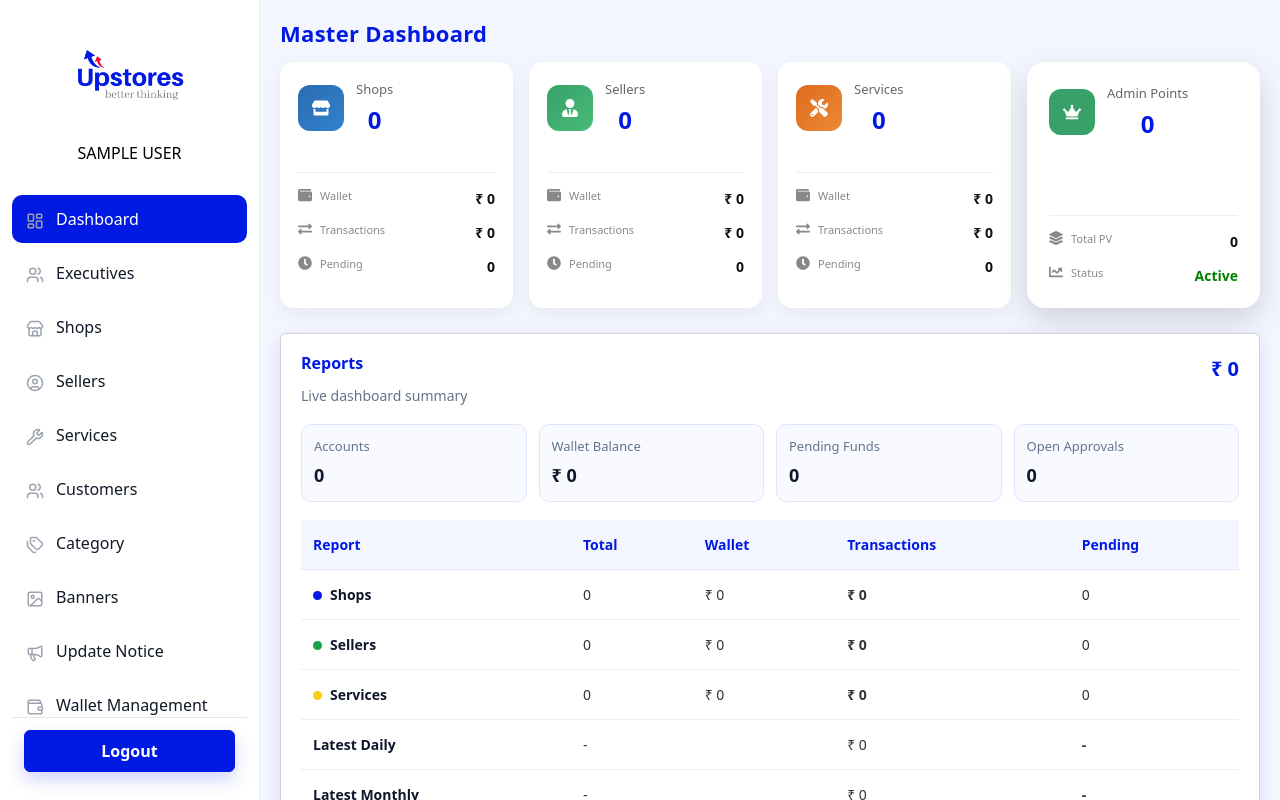
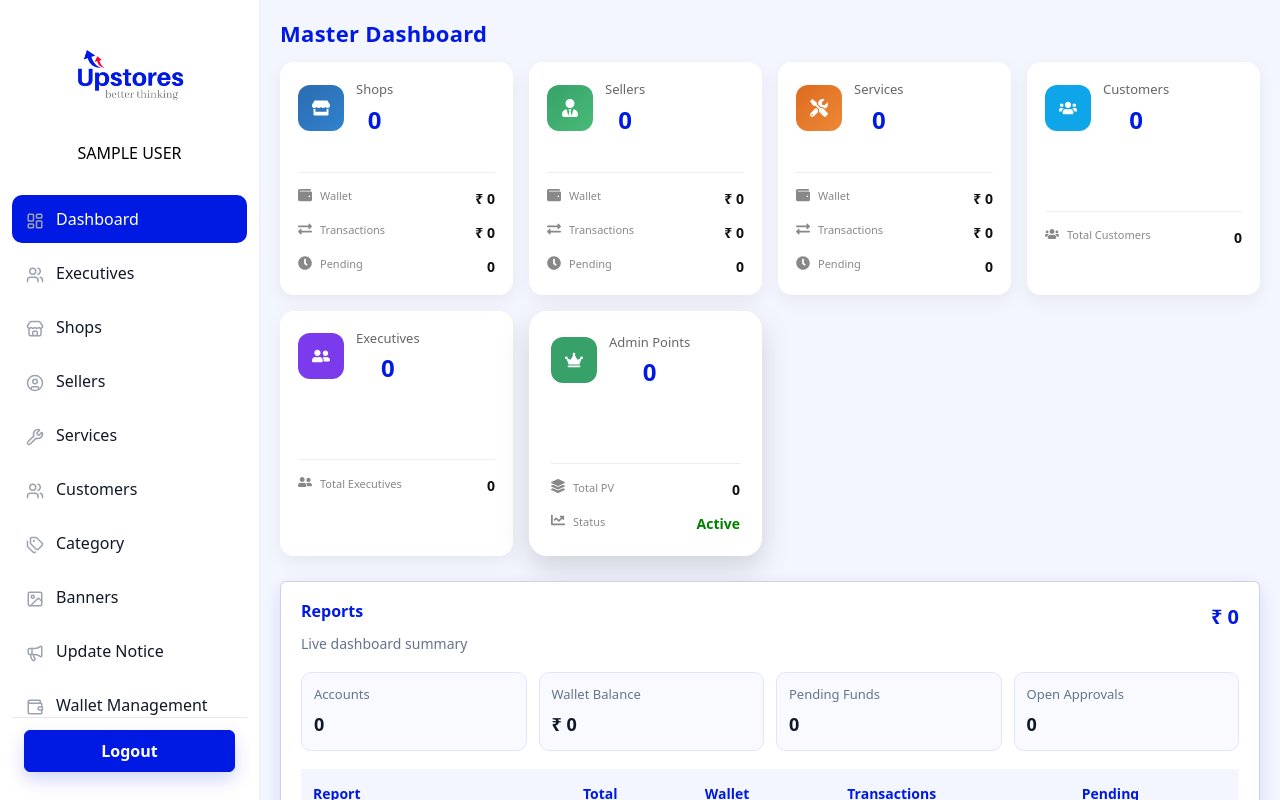
Before and after one commit to rahulphrahul/Upstores, a React (Create React App) app: page /dashboard/super-admin/home in a window 1280 px wide. Built offline with nearby package versions, Linux system fonts and the light colour scheme; no server answers; sample sign-in values are in the browser's storage.

Commit message:
counts added

```diff
--- a/src/pages/admin/MasterDashboard.css
+++ b/src/pages/admin/MasterDashboard.css
@@ -9,7 +9,23 @@
   margin-bottom: 1.5rem;
   color: #001ae3;
 }
+.customers .stat-icon-box{
+    background:#0ea5e9;
+    color:#fff;
+}
 
+.executives .stat-icon-box{
+    background:#7c3aed;
+    color:#fff;
+}
+
+.report-dot.customers{
+    background:#0ea5e9;
+}
+
+.report-dot.executives{
+    background:#7c3aed;
+}
 /* STATS */
 .stats-grid {
   display: grid;
--- a/src/pages/admin/MasterDashboard.jsx
+++ b/src/pages/admin/MasterDashboard.jsx
@@ -18,6 +18,8 @@ import {
   FaWallet,
   FaExchangeAlt,
   FaClock,
+    FaUsers,
+  FaUserFriends,
 } from "react-icons/fa";
 
 import {
@@ -345,6 +347,7 @@ const resolveRequestImageUrl = (record) =>
     { name: "Shops", data: dashboardData.shops, className: "shops" },
     { name: "Sellers", data: dashboardData.sellers, className: "sellers" },
     { name: "Services", data: dashboardData.services, className: "services" },
+
   ];
 
   const reportTotals = reportRows.reduce(
@@ -463,7 +466,50 @@ const resolveRequestImageUrl = (record) =>
             </div>
           </div>
         </div>
+<div className="stat-card customers">
+  <div className="stat-top">
+    <div className="stat-icon-box customers">
+      <FaUsers />
+    </div>
 
+    <div>
+      <p className="stat-title">Customers</p>
+      <h3>{dashboardData.customers?.total || 0}</h3>
+    </div>
+  </div>
+
+  <div className="stat-divider"></div>
+
+  <div className="stat-metrics">
+    <div className="metric">
+      <FaUsers />
+      <span>Total Customers</span>
+      <strong>{dashboardData.customers?.total || 0}</strong>
+    </div>
+  </div>
+</div>
+<div className="stat-card executives">
+  <div className="stat-top">
+    <div className="stat-icon-box executives">
+      <FaUserFriends />
+    </div>
+
+    <div>
+      <p className="stat-title">Executives</p>
+      <h3>{dashboardData.executives?.total || 0}</h3>
+    </div>
+  </div>
+
+  <div className="stat-divider"></div>
+
+  <div className="stat-metrics">
+    <div className="metric">
+      <FaUserFriends />
+      <span>Total Executives</span>
+      <strong>{dashboardData.executives?.total || 0}</strong>
+    </div>
+  </div>
+</div>
         <div className="stat-card earnings">
           <div className="stat-top">
             <div className="stat-icon-box earnings">
```
